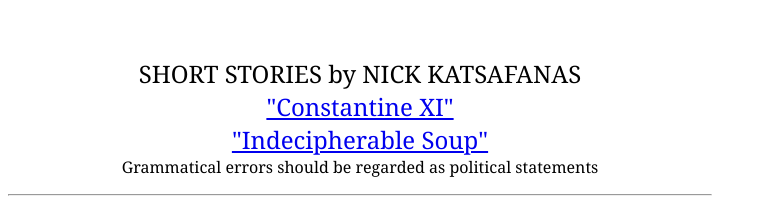
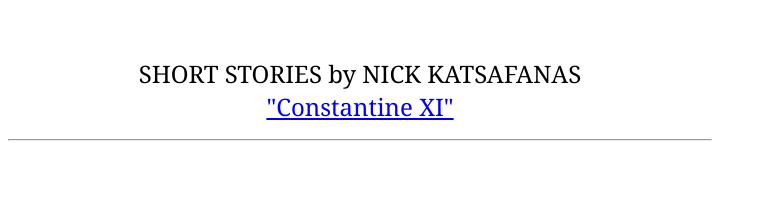
Before and after one commit to nickkatsafanas/neenee.org2, a plain HTML site: page index.html in a window 1280 px wide. Shown: the top 203 px of the page, without its empty margins (0-767 px from the left). Drawn offline with Linux system fonts and the light colour scheme; grey boxes are pictures that could not be loaded.

Commit message:
last updated 7/21

```diff
--- a/index.html
+++ b/index.html
@@ -13,11 +13,8 @@
 <center>
 SHORT STORIES by NICK KATSAFANAS<br>
 <a href="ConstantineXI.pdf" target="_blank">"Constantine XI"</a><br>
-<a href="IndecipherableSoup.pdf" target="_blank">"Indecipherable Soup"</a><br>
 </font>
-<font size="+0" face="georgia" color="black">
-Grammatical errors should be regarded as political statements
-</font>
+
 </center>
 </font>
 </p>
```
Also changed, not shown: 2 other files.
